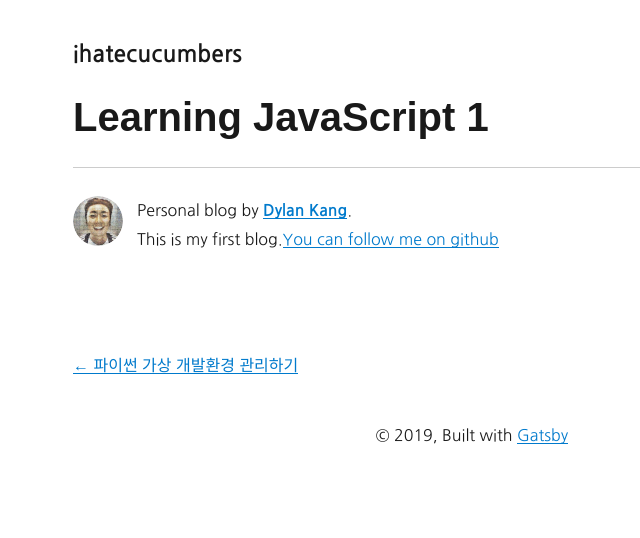
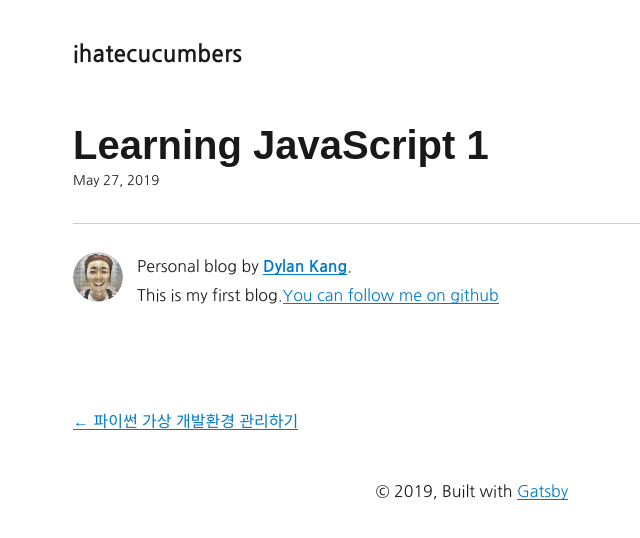
Before and after one commit to DylanMsK/Failed-Gatsby-Blog, a Gatsby site: page /Learning-JavaScript-1/learning-javascript-1/ in a window 1280 px wide. Shown: the whole page, without its empty margins (168-808 px from the left). Built offline with nearby package versions, Linux system fonts and the light colour scheme; Gatsby itself is replaced by a stand-in of ours; some packages are replaced by stand-ins of ours; a web font is replaced by a local one.

Commit message:
edit learning javascript 1

```diff
--- a/content/blog/Learning-JavaScript-1/learning-javascript-1.md
+++ b/content/blog/Learning-JavaScript-1/learning-javascript-1.md
@@ -1 +1,4 @@
-# Learning JavaScript 1
+---
+title : Learning JavaScript 1
+date : "2019-05-27T23:05:32.169Z"
+---
```
